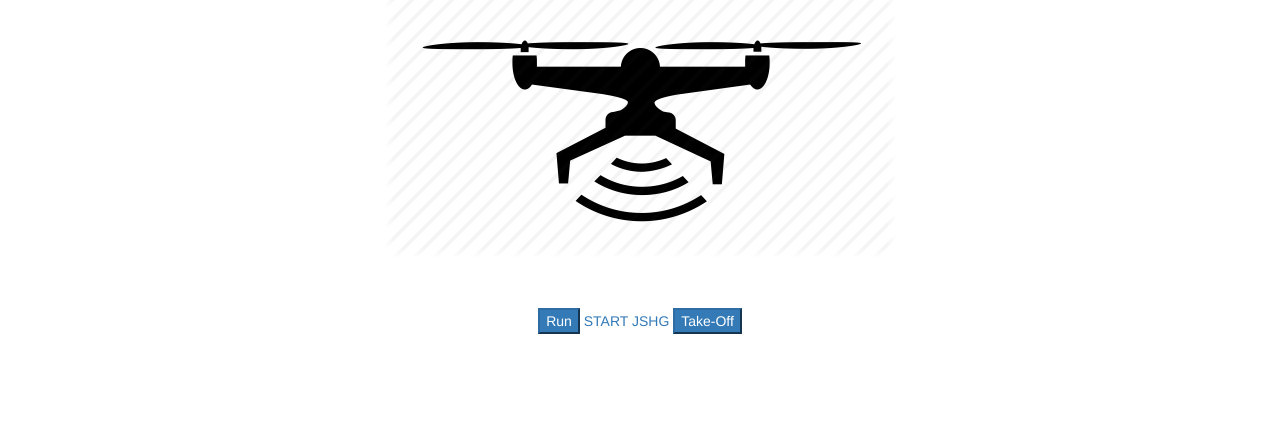
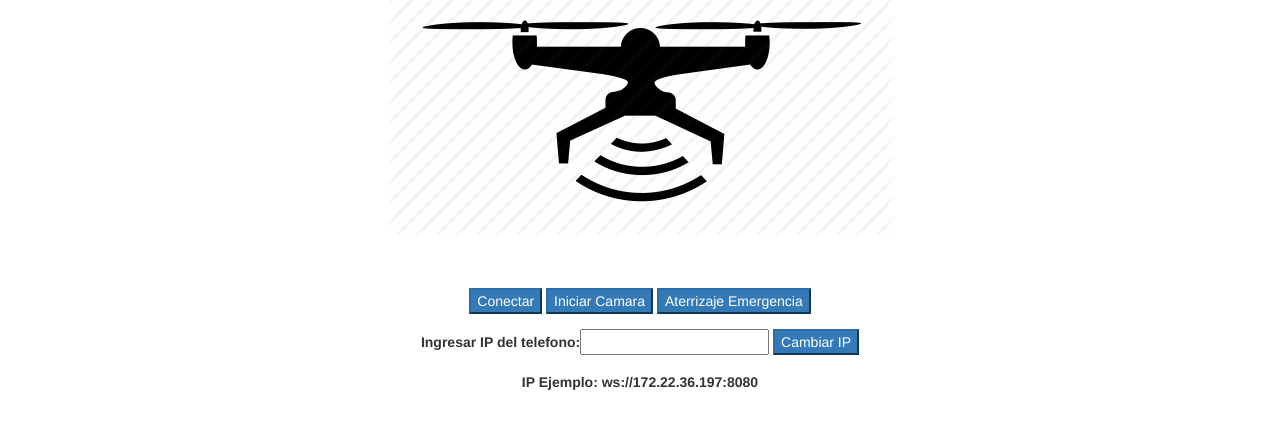
Before and after one commit to juanIcorrea/DronaldinhoWebApp, a plain HTML site: page web/slides/index.html in a window 1280 px wide. Shown: the part 82-510 px from the top of the page. Drawn offline with Linux system fonts and the light colour scheme; a web font is replaced by a local one.

Commit message:
Modificado index.html index.css  e index.js

```diff
--- a/web/index.js
+++ b/web/index.js
@@ -1,11 +1,13 @@
-/**
- * Created by Juan on 10/26/2016.
- */
 var wsUri = "ws://172.22.36.197:8080";
 function run() {
     output = document.getElementById("output");
     start();
 }
+
+function changeUri(uri) {
+    wsUri = uri
+}
+
 function takeOff() {
     doSend("takeoff");
 
@@ -41,7 +43,6 @@ function up(){
     doSend("up")
 }
 function start() {
-    alert("Started");
     websocket = new WebSocket(wsUri);
     websocket.onopen = function(evt) {
         onOpen(evt)
--- a/web/slides/index.css
+++ b/web/slides/index.css
@@ -31,3 +31,7 @@
 h2 {
   position: relative;
 }
+
+.header, h1 {
+  margin-top: 0px;
+}
--- a/web/slides/index.html
+++ b/web/slides/index.html
@@ -1,9 +1,5 @@
 
 <!DOCTYPE html>
-<!--
-  Google HTML5 slide template
-  URL: http://code.google.com/p/html5slides/
--->
 <html>
   <head>
     <title>Presentation</title>
@@ -13,8 +9,8 @@
 
       <!-- Styles -->
       <link rel="stylesheet" href="../css/pure-min.css">
+      <link rel="stylesheet" href="../css/bootstrap/css/bootstrap.min.css">
       <link rel="stylesheet" href="index.css">
-      <link rel="stylesheet" href="../css/bootstrap/css/bootstrap.min.css">
 
     <!-- Hand demo -->
     <script type="text/javascript" src="../jshg/jquery-1.11.0.min.js"></script>
@@ -27,7 +23,7 @@
 
   <body>
 
-    <div class="bg-primary"><h1>Dronaldinho</h1></div>
+    <div class="bg-primary"><h1 id="header">Dronaldinho</h1></div>
     <div id="imgDiv" style="display: inline;"><div style="text-align: center;"><img src="../images/Drone1.png" ></div></div>
     <div>
         <div id="gestureShownHere" style="text-align: center; padding-top: 25px;"></div>
@@ -35,13 +31,30 @@
     </div>
     <div>
         <div style="text-align: center;">
-            <button class="btn-primary" onclick="run()">Run</button>
-            <a onClick="JSHGToggle($(this))" target="new">START JSHG</a>
-            <!--<button class="btn-primary" onClick="JSHGToggle($(this))">START JSHG</button>-->
-            <button class="btn-primary" onclick="takeOff()">Take-Off</button>
+            <button class="btn-primary" onclick="run()">Conectar</button>
+            <!--<a onClick="JSHGToggle($(this))" target="new">START JSHG</a>-->
+            <button class="btn-primary" onClick="JSHGToggle($(this))">Iniciar Camara</button>
+            <button class="btn-primary" onclick="takeOff()">Aterrizaje Emergencia</button>
+        </div>
+        <div style="text-align: center; margin-top: 15px">
+            <label for="wsUri">Ingresar IP del telefono:  </label><input id="wsUri" />
+            <button class="btn-primary" onclick="changeIP()">Cambiar IP</button>
+        </div>
+        <div style="text-align: center; margin-top: 15px">
+            <label>IP Ejemplo: ws://172.22.36.197:8080</label>
         </div>
     </div>
      <script type="text/javascript">
+
+        function changeIP() {
+            var input = document.getElementById('wsUri').value;
+            if(input.substring(0,4) != "ws://") {
+                alert("La IP tiene que ser por ejemplo => ws://172.22.36.197:8080");
+            } else {
+                changeUri(input);
+            }
+        }
+
         var currentGesture = null;
         var firstTime = true;
         function JSHGToggle(toggleBut) {
```
